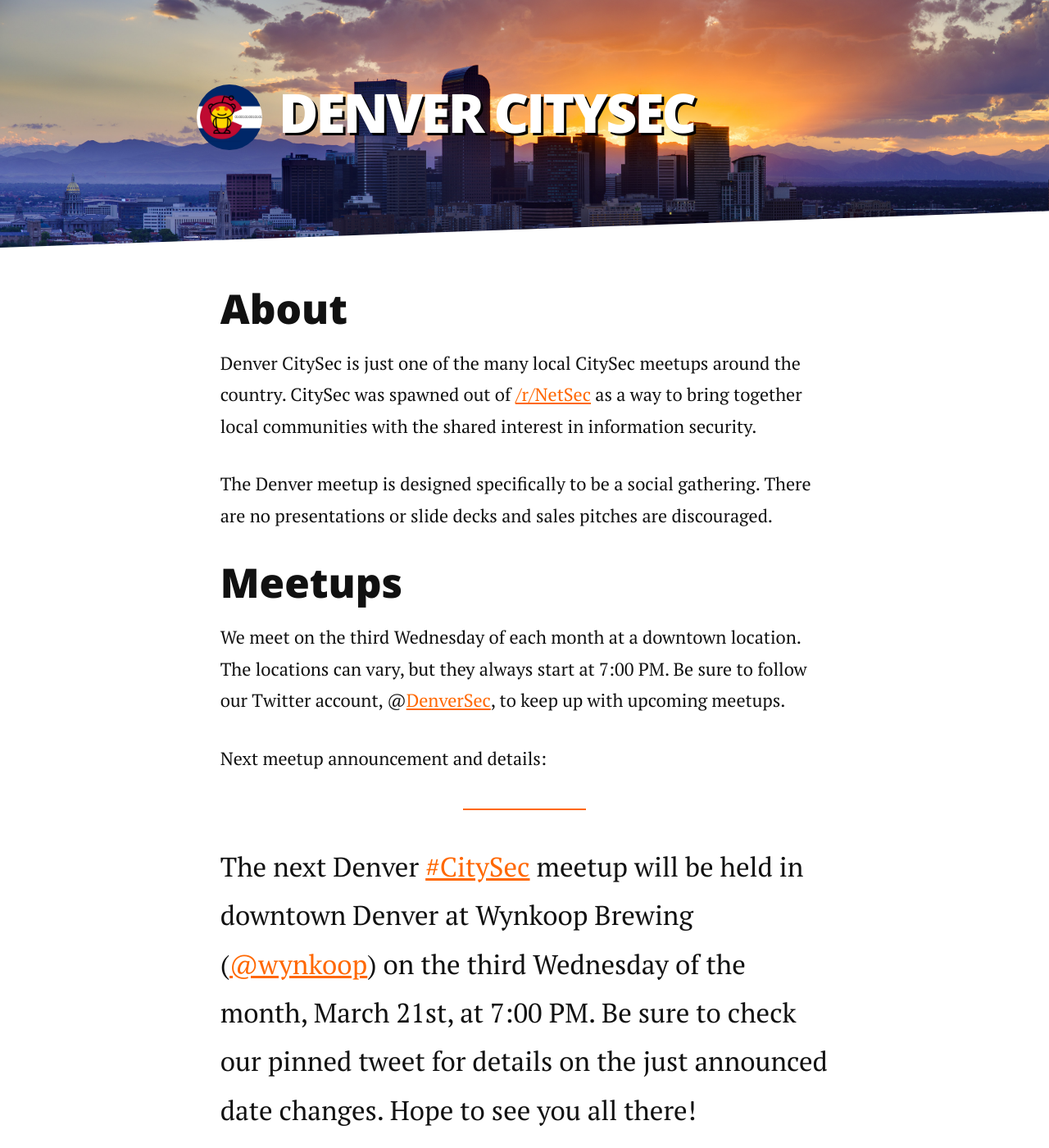
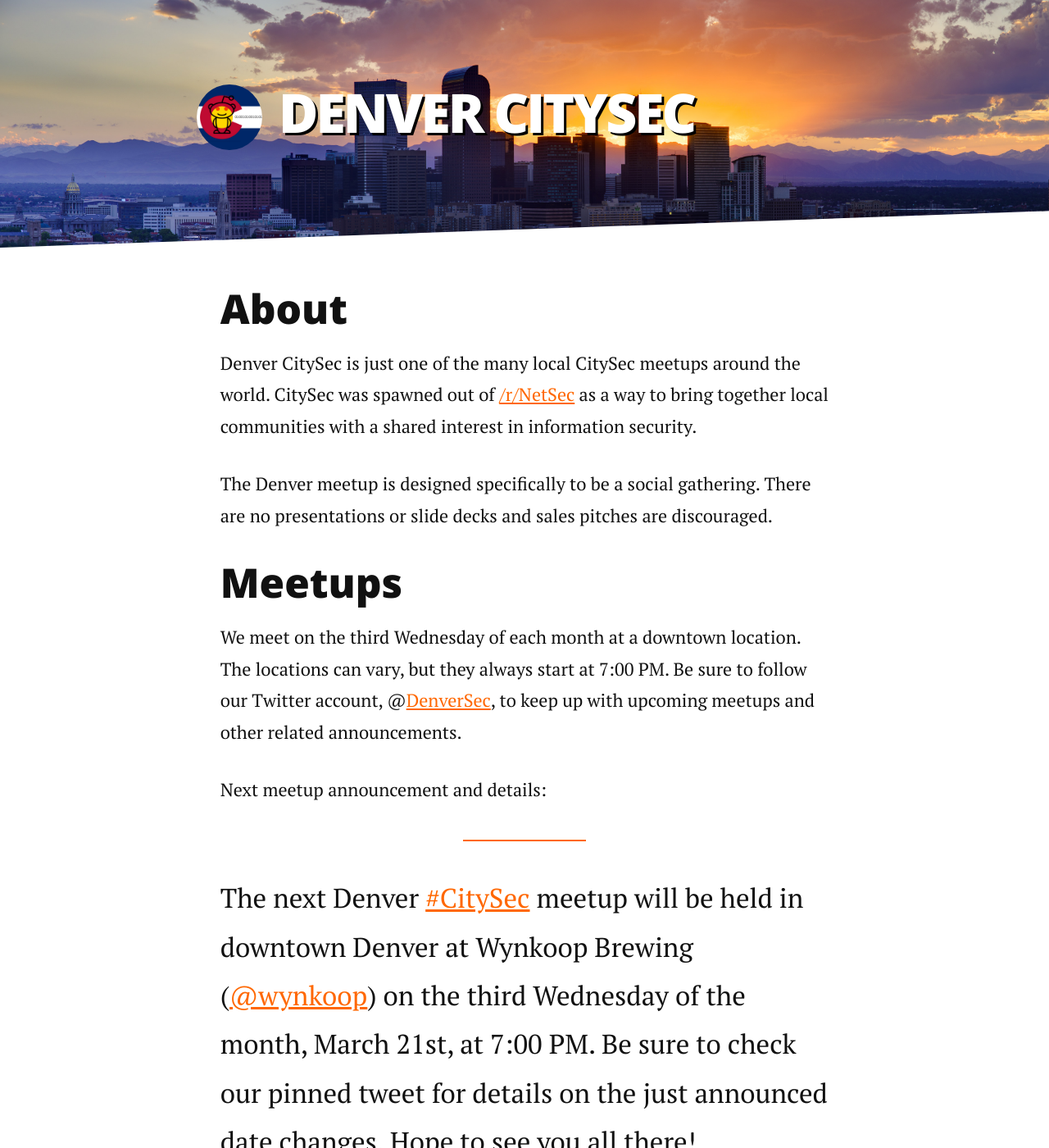
Before and after one commit to denversec/denversec.github.io, a Jekyll site: the page built from index.html, in a window 1280 px wide and 1400 px high. Shown: the whole window at 82% size. Built offline with Jekyll 4.4.1, drawn with Linux system fonts in a browser that asks for light colours; nearby versions of some CDN libraries; comment, search, counter and statistics services are not loaded; some of the changed text lies outside the part shown.

Commit message:
Fix a few grammatical things

```diff
--- a/index.html
+++ b/index.html
@@ -5,17 +5,17 @@
 <div class="post">
 
   <h2>About</h2>
-  <p>Denver CitySec is just one of the many local CitySec meetups around the country. CitySec was spawned out of <a href="https://www.reddit.com/r/netsec/" target="_blank">/r/NetSec</a> as a way to bring together local communities with the shared interest in information security.</p>
+  <p>Denver CitySec is just one of the many local CitySec meetups around the world. CitySec was spawned out of <a href="https://www.reddit.com/r/netsec/" target="_blank">/r/NetSec</a> as a way to bring together local communities with a shared interest in information security.</p>
   <p>The Denver meetup is designed specifically to be a social gathering. There are no presentations or slide decks and sales pitches are discouraged.</p>
 
   <h2>Meetups</h2>
-	<p>We meet on the third Wednesday of each month at a downtown location. The locations can vary, but they always start at 7:00 PM. Be sure to follow our Twitter account, @<a href="https://twitter.com/DenverSec" target="_blank">DenverSec</a>, to keep up with upcoming meetups.</p>
+	<p>We meet on the third Wednesday of each month at a downtown location. The locations can vary, but they always start at 7:00 PM. Be sure to follow our Twitter account, @<a href="https://twitter.com/DenverSec" target="_blank">DenverSec</a>, to keep up with upcoming meetups and other related announcements.</p>
   <p>Next meetup announcement and details:</p>
   <p>
       <blockquote class="twitter-tweet" data-lang="en"><p lang="en" dir="ltr">The next Denver <a href="https://twitter.com/hashtag/CitySec?src=hash&amp;ref_src=twsrc%5Etfw">#CitySec</a> meetup will be held in downtown Denver at Wynkoop Brewing (<a href="https://twitter.com/Wynkoop?ref_src=twsrc%5Etfw">@wynkoop</a>) on the third Wednesday of the month, March 21st, at 7:00 PM. Be sure to check our pinned tweet for details on the just announced date changes. Hope to see you all there!</p>&mdash; Denver CitySec (@DenverSec) <a href="https://twitter.com/DenverSec/status/968249283278462977?ref_src=twsrc%5Etfw">February 26, 2018</a></blockquote>
       <script async src="https://platform.twitter.com/widgets.js" charset="utf-8"></script>
   </p>
-  <p>Location details:</p>
+  <p>Below are the location details:</p>
   <p class="meetup-details">
     <a href="http://www.wynkoop.com/" target="_blank">Wynkoop Brewing</a><br/>
     1634 18th Street<br/>
```
